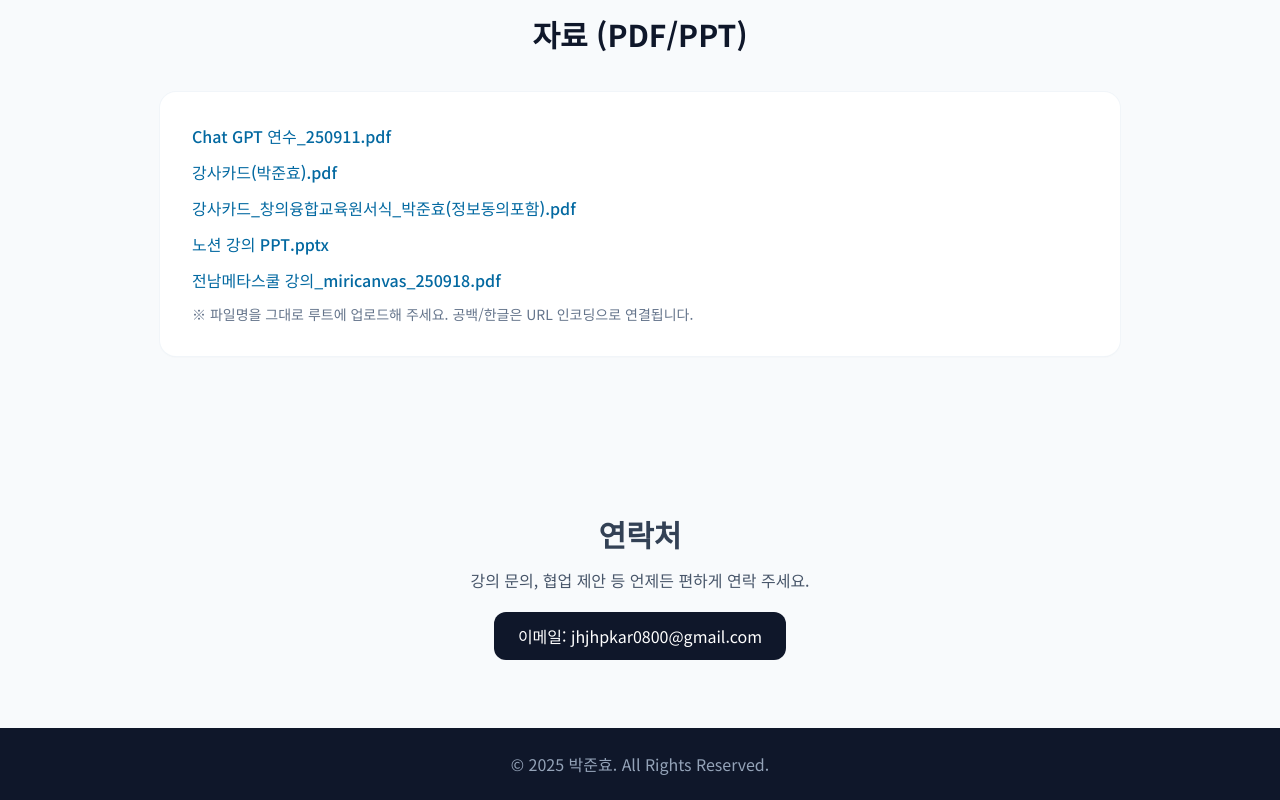
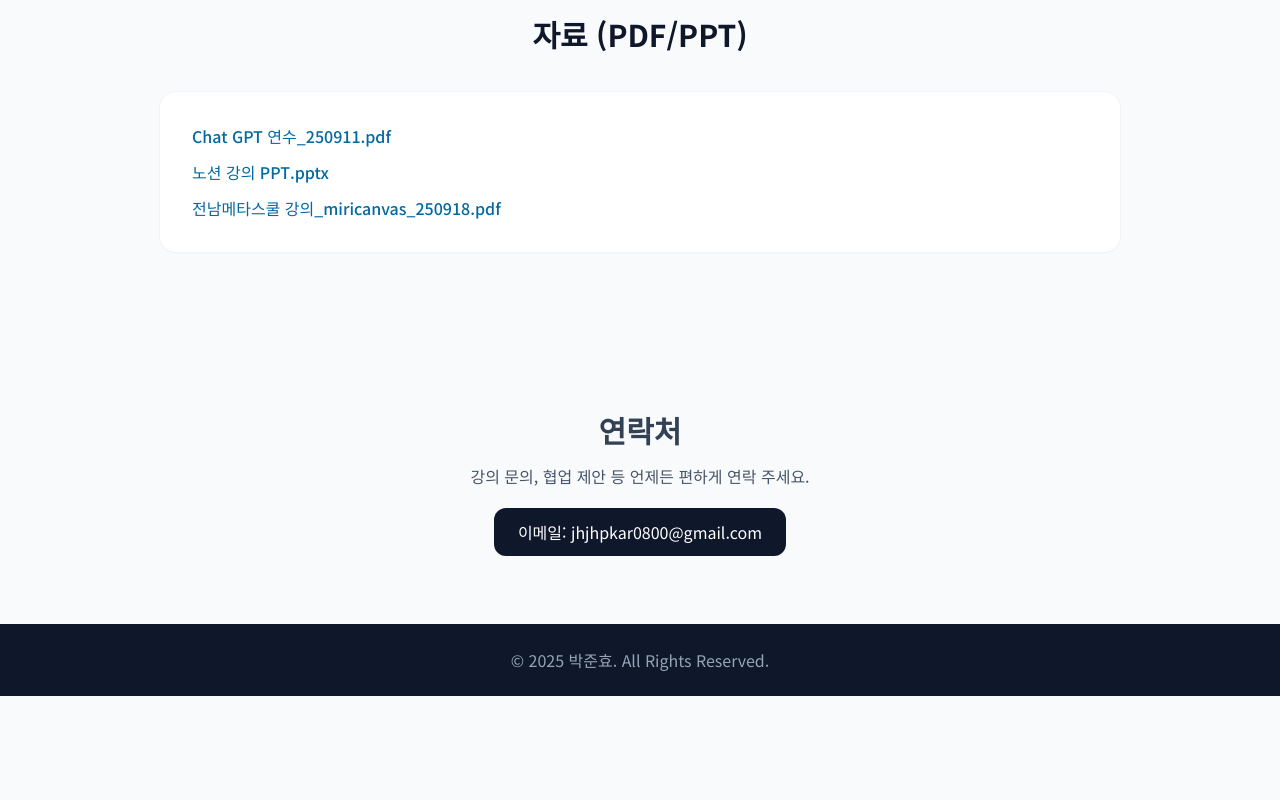
Before and after one commit to hyominyams/homepage, a plain HTML site: page index.html in a window 1280 px wide. Shown: the part 3124-3924 px from the top of the page. After the commit the page ends 3820 px from the top, so only its background shows below. Drawn offline with nearby package versions, Linux system fonts and the light colour scheme.

Commit message:
Update index.html

```diff
--- a/index.html
+++ b/index.html
@@ -283,18 +283,6 @@
 </li>
 <li>
   <a class="text-sky-700 hover:underline font-medium"
-     href="강사카드(박준효).pdf" target="_blank" rel="noopener">
-    강사카드(박준효).pdf
-  </a>
-</li>
-<li>
-  <a class="text-sky-700 hover:underline font-medium"
-     href="강사카드_창의융합교육원서식_박준효(정보동의포함).pdf" target="_blank" rel="noopener">
-    강사카드_창의융합교육원서식_박준효(정보동의포함).pdf
-  </a>
-</li>
-<li>
-  <a class="text-sky-700 hover:underline font-medium"
      href="노션 강의 PPT.pptx" target="_blank" rel="noopener">
     노션 강의 PPT.pptx
   </a>
@@ -305,7 +293,6 @@
     전남메타스쿨 강의_miricanvas_250918.pdf
   </a>
 </li>
-          <p class="mt-6 text-sm text-slate-500">※ 파일명을 그대로 루트에 업로드해 주세요. 공백/한글은 URL 인코딩으로 연결됩니다.</p>
         </div>
       </div>
     </section>
```
